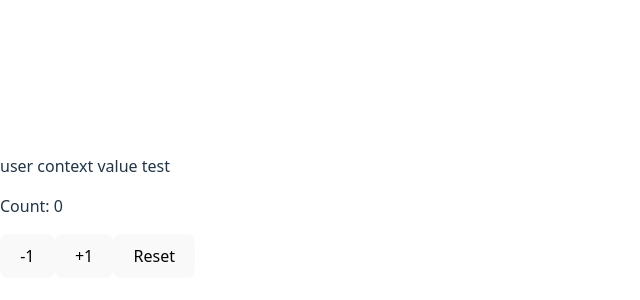
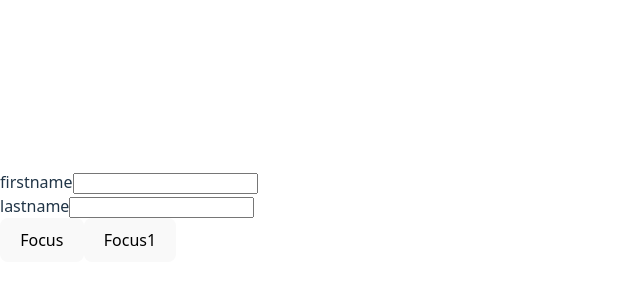
Before and after one commit to Ganes769/react-practice, a React (Vite) app: page / in a window 1280 px wide. Shown: the part 184-484 px from the top of the page, without its empty margins (0-640 px from the left). Built offline with nearby package versions, Linux system fonts and the light colour scheme.

Commit message:
react 19 ref via the props

```diff
--- a/src/App.tsx
+++ b/src/App.tsx
@@ -1,14 +1,18 @@
 import ComponentF from "./components/context/ComponentF";
-import React from "react";
+import React, { useRef } from "react";
 import HookCounter from "./components/HookCounter";
 import HookCounterFour from "./components/HookCounterFour";
 import HookCounterThree from "./components/HookCounterThree";
 import ConditionalRender from "./components/useEffect/ConditionalRender";
 import HookCounterEffect from "./components/useEffect/HookCounter";
 import Reducer from "./components/reducer/reducer";
+import Form from "./components/Form/Form";
+import InputRefAsProp, { Input } from "./components/ref/RefAsProp";
 export const UserContext = React.createContext("test");
 
 function App() {
+  const ref = useRef(null);
+  const ref2 = useRef(null);
   return (
     <>
       {/* <HookCounter />
@@ -16,10 +20,15 @@ function App() {
       <HookCounterFour /> */}
       {/* <HookCounterEffect /> */}
       {/* <ConditionalRender /> */}
-      <UserContext.Provider value={"test"}>
+      {/* <UserContext.Provider value={"test"}>
         <ComponentF />
-      </UserContext.Provider>
-      <Reducer />
+      </UserContext.Provider> */}
+      <Input label="firstname" ref={ref} />
+      <InputRefAsProp label="lastname" ref={ref2} />
+      <button onClick={() => ref.current?.focus()}>Focus</button>
+      <button onClick={() => ref2.current?.focus()}>Focus1</button>
+      {/* <Form /> */}
+      {/* <Reducer /> */}
     </>
   );
 }
--- /dev/null
+++ b/src/components/Form/Form.tsx
@@ -0,0 +1,17 @@
+export default function Form() {
+  return (
+    <div>
+      <form
+        onSubmit={(e) => {
+          e.preventDefault();
+          const formData = new FormData(e.target as HTMLFormElement);
+          const firstname = formData.get("firstname");
+          console.log(firstname);
+        }}
+      >
+        <input type="text" name="firstname" />
+        <button type="submit">Submit</button>
+      </form>
+    </div>
+  );
+}
--- /dev/null
+++ b/src/components/ref/RefAsProp.tsx
@@ -0,0 +1,30 @@
+import React, { forwardRef } from "react";
+
+// before react 19 passing ref as a prop, we need to forward the ref to the component
+export const Input = forwardRef<HTMLInputElement, { label: string }>(
+  function Input({ label }, ref) {
+    console.log(ref);
+    return (
+      <div>
+        <label>{label}</label>
+        <input type="text" ref={ref} />
+      </div>
+    );
+  }
+);
+// After react 19 we can pass ref as a prop to the component
+export default function InputRefAsProp({
+  label,
+  ref,
+}: {
+  label: string;
+  ref: React.Ref<HTMLInputElement>;
+}) {
+  console.log(ref);
+  return (
+    <div>
+      <label>{label}</label>
+      <input type="text" ref={ref} />
+    </div>
+  );
+}
```
